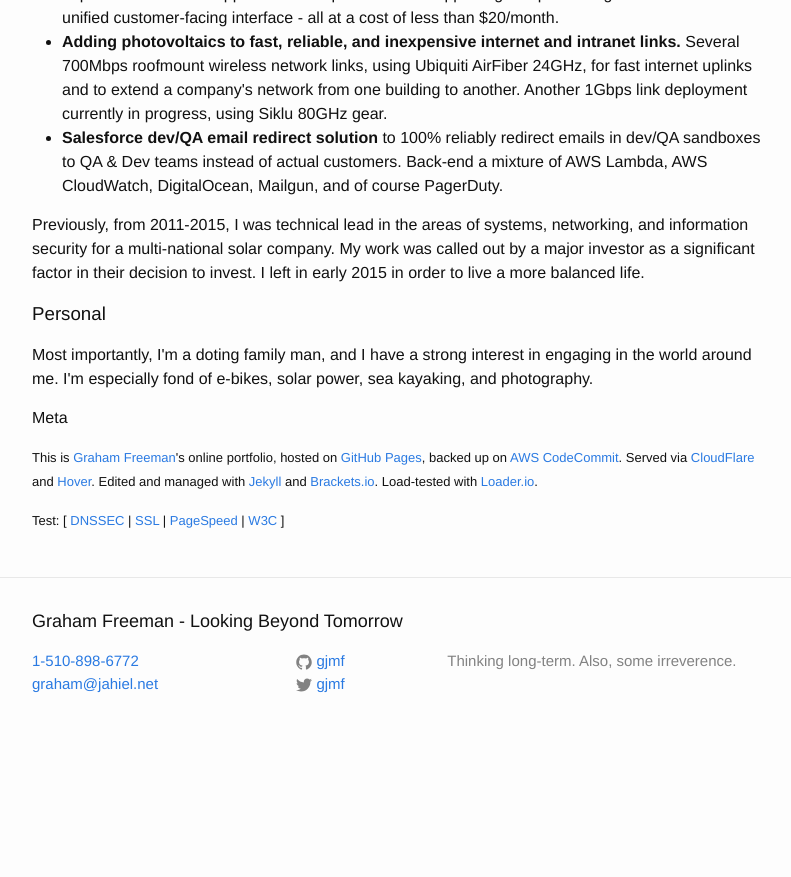
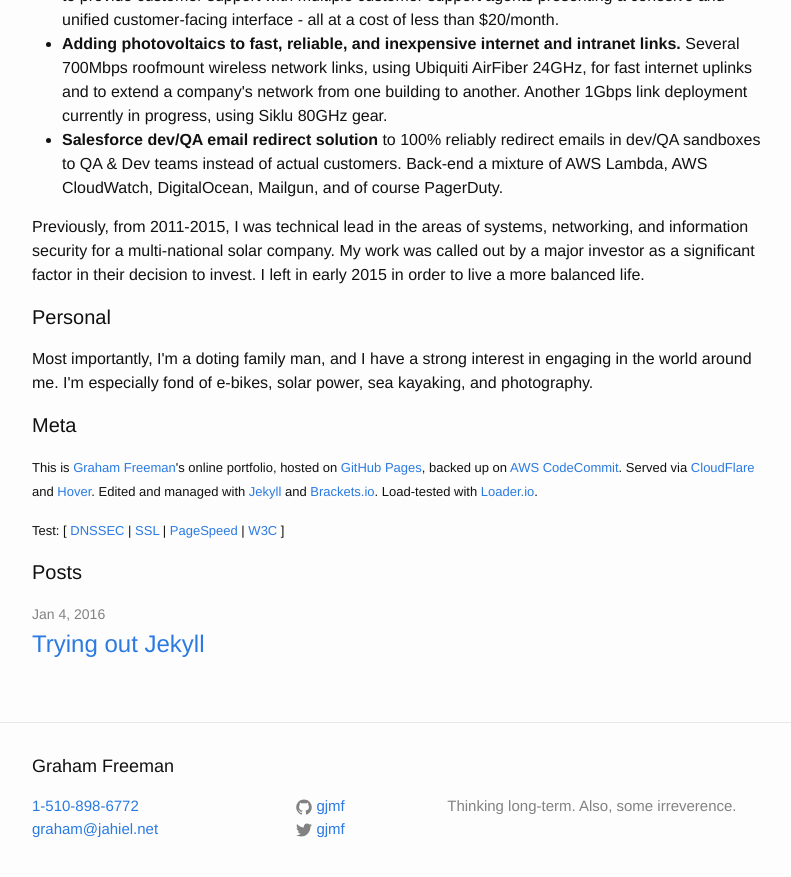
Before and after one commit to gjmf/gjmf.github.io, a Jekyll site: the page built from index.html, in a window 1280 px wide and 900 px high, scrolled down 699 px. Shown: the top 877 px of the window, without its empty margins (238-1029 px from the left). Built offline with Jekyll 4.4.1, drawn with Linux system fonts in a browser that asks for light colours; before the commit the page ends 1454 px from its top, so only the background shows below that; some of the changed text lies outside the part shown.

Commit message:
Fixed Jekyll by adding a post. I think.

```diff
--- a/_config.yml
+++ b/_config.yml
@@ -1,5 +1,5 @@
 # Site settings
-title: Graham Freeman - Looking Beyond Tomorrow
+title: Graham Freeman
 email: graham@jahiel.net
 tel: 1-510-898-6772
 description: > # this means to ignore newlines until "baseurl:"
--- a/_posts/2016-01-04-welcome-to-jekyll.markdown
+++ b/_posts/2016-01-04-trying-out-jekyll.markdown
@@ -1,9 +1,11 @@
 ---
 layout: post
-title:  "Welcome to Jekyll!"
+title:  "Trying out Jekyll"
 date:   2016-01-04 01:34:11
 categories: jekyll update
 ---
+I'm trying out Jekyll, a web content management tool.  This post is a barely-edited version of the default post.
+
 You’ll find this post in your `_posts` directory. Go ahead and edit it and re-build the site to see your changes. You can rebuild the site in many different ways, but the most common way is to run `jekyll serve --watch`, which launches a web server and auto-regenerates your site when a file is updated.
 
 To add new posts, simply add a file in the `_posts` directory that follows the convention `YYYY-MM-DD-name-of-post.ext` and includes the necessary front matter. Take a look at the source for this post to get an idea about how it works.
--- a/index.html
+++ b/index.html
@@ -12,7 +12,7 @@
         <p>
         Howdy! I'm Graham Freeman. I'm a SuperNerdDad in <a href="https://en.wikipedia.org/wiki/Berkeley,_California">Berkeley, California</a>. (<a href="https://en.wikipedia.org/wiki/UTC%E2%88%9208:00">UTC-0800</a>)
         </p>
-        <h3>Professional</h3>
+<h2 class="page-heading">Professional</h2>
         <p>
         Through my company <a href="https://nerdventures.com/">NerdVentures</a>, I provide excellent IT services to nice folks who do good work.
         </p>
@@ -36,11 +36,12 @@
         </ul>
         <p>
         Previously, from 2011-2015, I was technical lead in the areas of systems, networking, and information security for a multi-national solar company. My work was called out by a major investor as a significant factor in their decision to invest.  I left in early 2015 in order to live a more balanced life.</p>
-        <h3>Personal</h3>
+<h3 class="page-heading">Personal</h3>
         <p>
         Most importantly, I'm a doting family man, and I have a strong interest in engaging in the world around me.  I'm especially fond of e-bikes, solar power, sea kayaking, and photography.
         </p>
-        <h4>Meta</h4>
+
+<h3 class="page-heading">Meta</h3>
         <p>
         <font size=2>
             This is <a href="https://graham-freeman.info">Graham Freeman</a>'s online portfolio, hosted on <a href="https://pages.github.com/">GitHub Pages</a>, backed up on <a href="https://aws.amazon.com/codecommit/">AWS CodeCommit</a>. Served via <a href="https://cloudflare.com">CloudFlare</a> and <a href="https://hover.com">Hover</a>. Edited and managed with <a href="https://jekyllrb.com/">Jekyll</a> and <a href="http://brackets.io">Brackets.io</a>. Load-tested with <a href="https://loader.io">Loader.io</a>.
@@ -52,4 +53,18 @@
         </font>
         </p>
 
+<h3 class="page-heading">Posts</h3>
+
+  <ul class="post-list">
+    {% for post in site.posts %}
+      <li>
+        <span class="post-meta">{{ post.date | date: "%b %-d, %Y" }}</span>
+
+        <h4>
+          <a class="post-link" href="{{ post.url | prepend: site.baseurl }}">{{ post.title }}</a>
+        </h4>
+      </li>
+     {% endfor %}
+</ul>
+
 </div>
```
